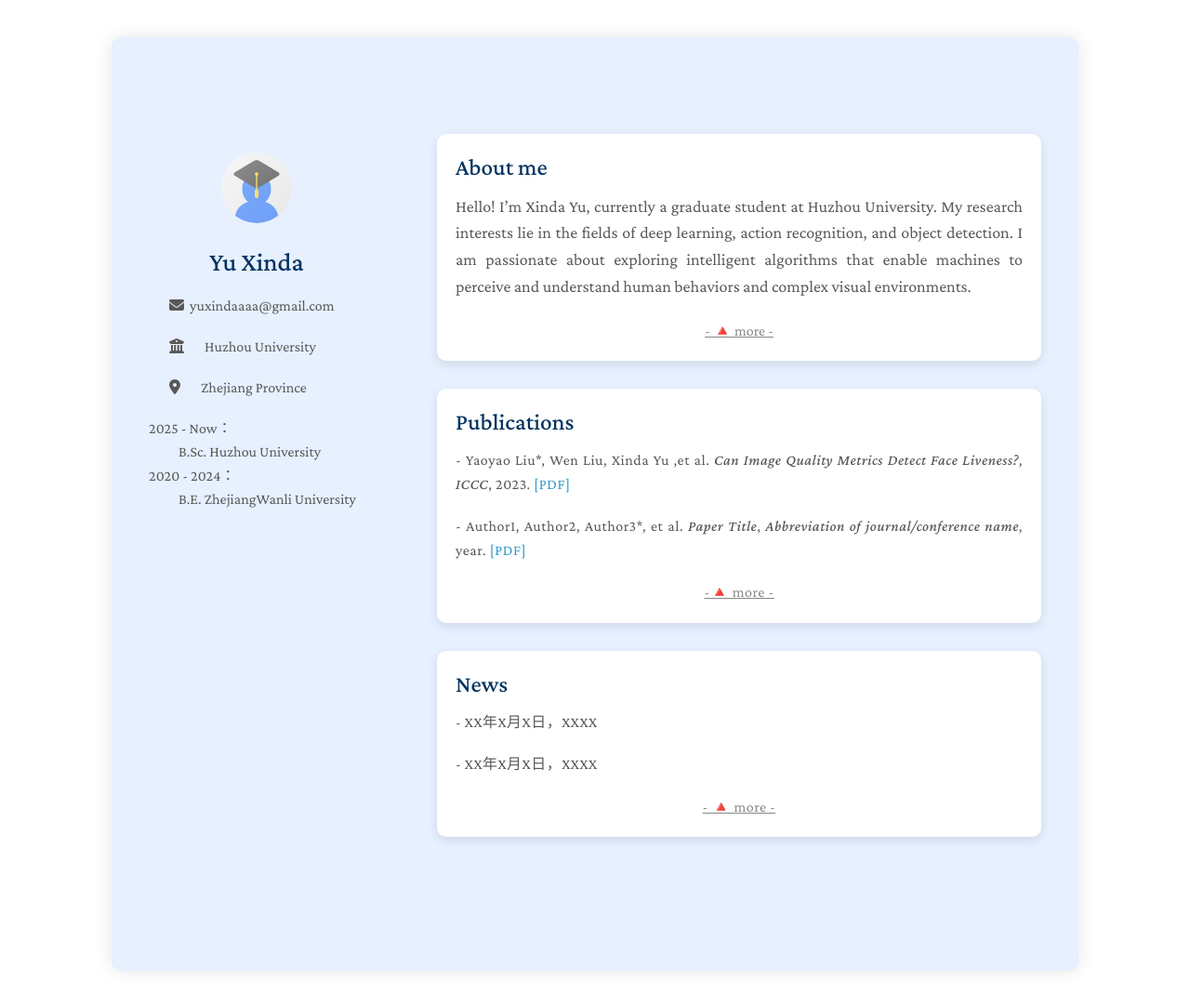
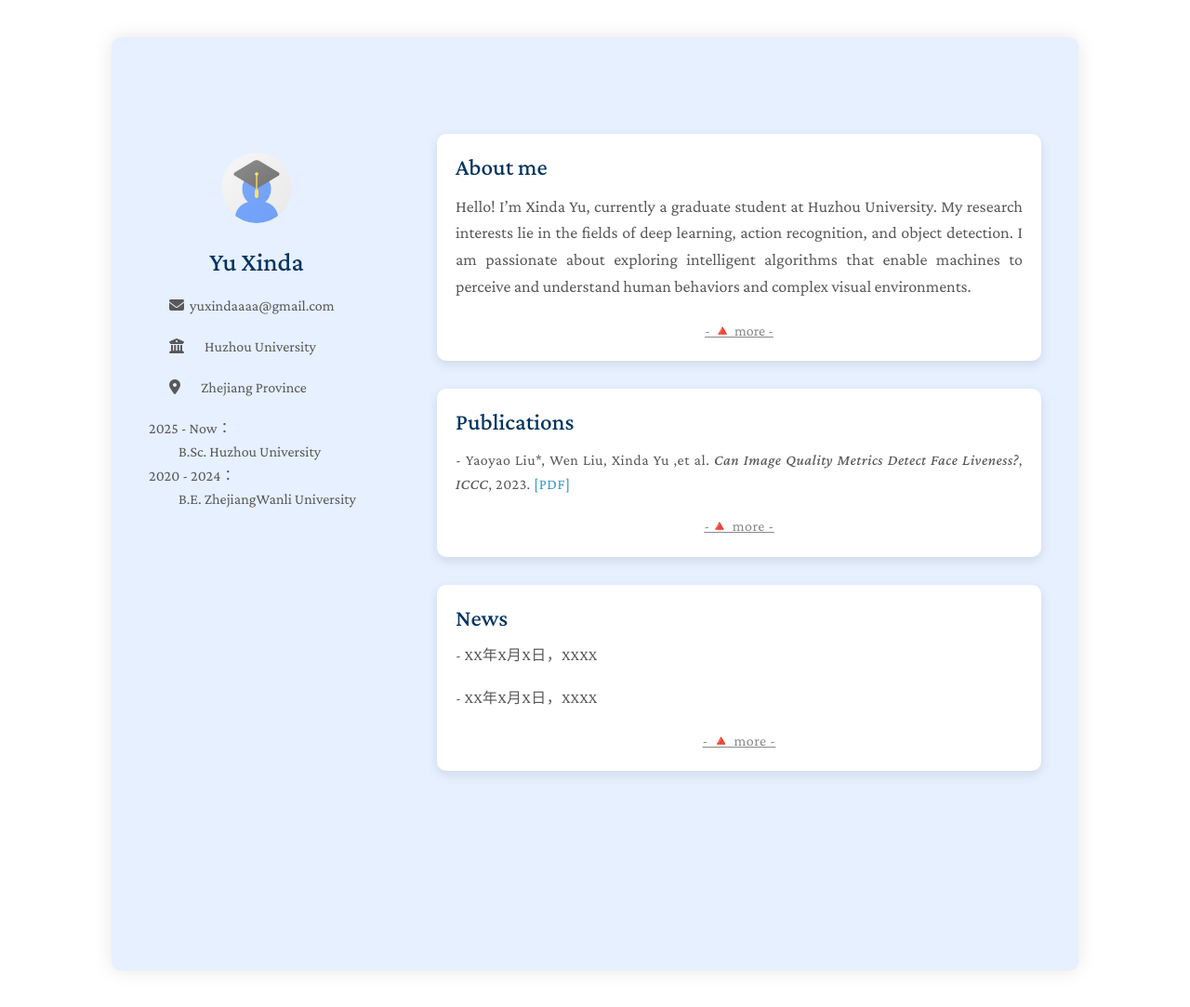
Before and after one commit to Yu-Xinda/Yu.github.io, a Jekyll site: the page built from index.md, in a window 1280 px wide and 1084 px high. Shown: the whole window at 93% size. Built offline with Jekyll 4.4.1, drawn with Linux system fonts in a browser that asks for light colours; a style sheet for code colours, icons or effects is not loaded.

Commit message:
Update publications.md

```diff
--- a/_includes/publications.md
+++ b/_includes/publications.md
@@ -4,13 +4,8 @@
 <br>
 <div style="font-size: 16px; line-height: 1.6; letter-spacing: 0.5px; text-align: justify;">
   <p>
-    - Yaoyao Liu*, Wen Liu, Xinda Yu ,et al.
-    <em>Can Image Quality Metrics Detect Face Liveness?</em>, <em>ICCC</em>, 2023.
-    <a href="./assets/files/curriculum_vitae.pdf" target="_blank">[PDF]</a>
-  </p>
-  <p>
-    - Author1, Author2, Author3*, et al.  <!--一次建议只展示三个author，为第一作者，第二作者，通讯作者-->
-    <em>Paper Title</em>, <em>Abbreviation of journal/conference name</em>, year.<!--展示论文名，期刊/会议缩写，年份-->
+    - Yaoyao Liu*, Wen Liu, Xinda Yu ,et al. <!--一次建议只展示三个author，为第一作者，第二作者，通讯作者-->
+    <em>Can Image Quality Metrics Detect Face Liveness?</em>, <em>ICCC</em>, 2023.<!--展示论文名，期刊/会议缩写，年份-->
     <a href="./assets/files/curriculum_vitae.pdf" target="_blank">[PDF]</a>
   </p>
   <p style="font-size: 16px; text-align: center; margin-bottom: 0px;">
```
